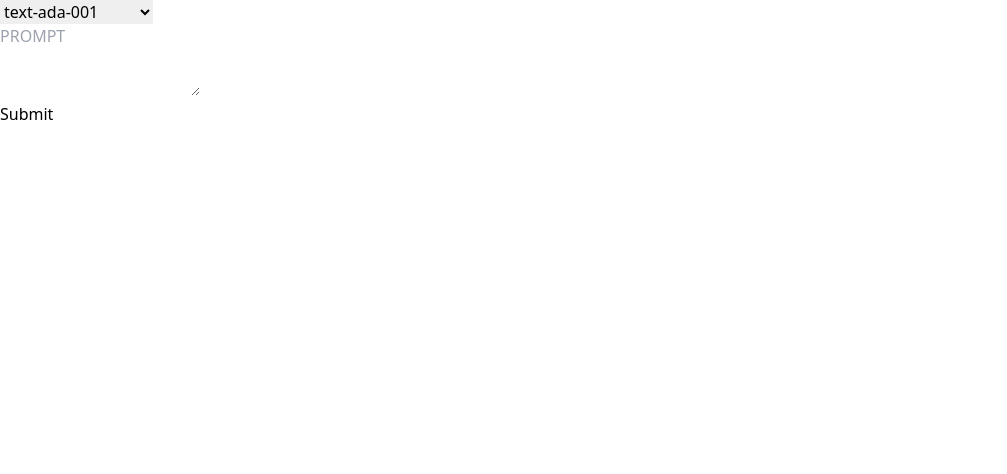
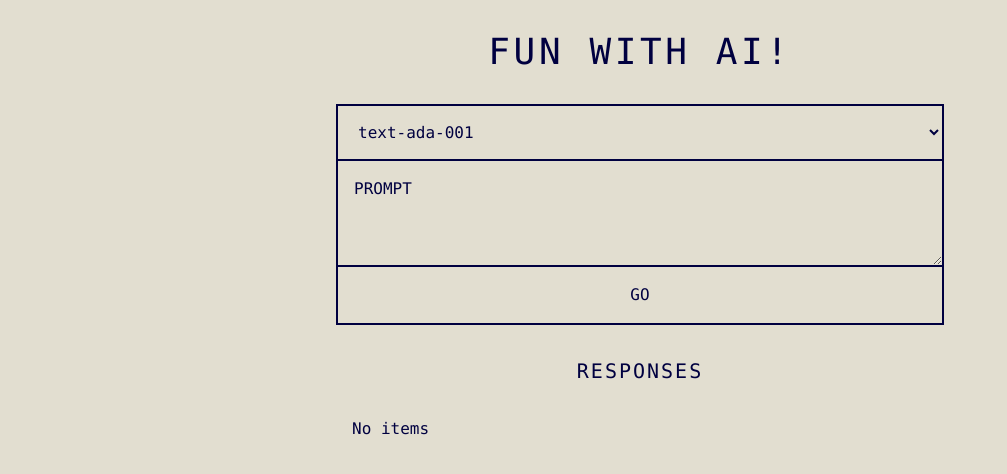
Before and after one commit to usamaa18/shopify-f2022-frontend, a React (Create React App) app: page / in a window 1280 px wide. Shown: the top 474 px of the page, without its empty margins (0-1007 px from the left). Built offline with nearby package versions, Linux system fonts and the light colour scheme.

Commit message:
added tailwind css

```diff
--- a/public/index.html
+++ b/public/index.html
@@ -1,14 +1,12 @@
 <!DOCTYPE html>
 <html lang="en">
+
 <head>
   <meta charset="utf-8" />
   <link rel="icon" href="%PUBLIC_URL%/favicon.ico" />
   <meta name="viewport" content="width=device-width, initial-scale=1" />
   <meta name="theme-color" content="#000000" />
-    <meta
-      name="description"
-      content="Web site created using create-react-app"
-    />
+  <meta name="description" content="Web site created using create-react-app" />
   <link rel="apple-touch-icon" href="%PUBLIC_URL%/logo192.png" />
   <!--
       manifest.json provides metadata used when your web app is installed on a
@@ -29,11 +27,35 @@
   <!-- <link href="https://cdn.jsdelivr.net/npm/bootstrap@5.2.0-beta1/dist/css/bootstrap.min.css" rel="stylesheet" integrity="sha384-0evHe/X+R7YkIZDRvuzKMRqM+OrBnVFBL6DOitfPri4tjfHxaWutUpFmBp4vmVor" crossorigin="anonymous">
     <script src="https://cdn.jsdelivr.net/npm/bootstrap@5.2.0-beta1/dist/js/bootstrap.bundle.min.js" integrity="sha384-pprn3073KE6tl6bjs2QrFaJGz5/SUsLqktiwsUTF55Jfv3qYSDhgCecCxMW52nD2" crossorigin="anonymous"></script>
      -->
+  <style>
+    @import url('https://fonts.googleapis.com/css2?family=Lato:wght@100;300;400&display=swap');
+  </style>
   <script src="https://cdn.tailwindcss.com"></script>
+  <script>
+    tailwind.config = {
+      theme: {
+        extend: {
+          colors: {
+            color1: '#e2ded0',
+            color2: '#000040'
+
+          },
+          screens: {
+            'sm': '640px',
+            'md': '640px',
+            'lg': '640px',
+            'xl': '640px',
+            '2xl': '640px',
+          }
+        }
+      }
+    }
+  </script>
 
   <title>React App</title>
 </head>
-  <body>
+
+<body class="bg-color1">
   <noscript>You need to enable JavaScript to run this app.</noscript>
   <div id="root"></div>
   <!--
@@ -47,4 +69,5 @@
       To create a production bundle, use `npm run build` or `yarn build`.
     -->
 </body>
+
 </html>
--- a/src/App.js
+++ b/src/App.js
@@ -27,7 +27,6 @@ async function getResponse(prompt, engine) {
   return response.json();
 }
 
-
 class App extends React.Component {
   constructor(props) {
     super(props);
@@ -36,6 +35,11 @@ class App extends React.Component {
       textAreaValue: "",
       itemArr: []
     }
+    // {
+    //   prompt: "prompt",
+    //     response: "data.choices[0].text",
+    //       engine: "engine"
+    // }
     this.handleTextAreaChange = this.handleTextAreaChange.bind(this);
     this.handleSelectChange = this.handleSelectChange.bind(this);
     this.handleSubmit = this.handleSubmit.bind(this);
@@ -55,7 +59,7 @@ class App extends React.Component {
       };
       console.log(newItem);
       this.setState(prevState => ({
-        itemArr: [...prevState.itemArr, newItem]
+        itemArr: [newItem, ...prevState.itemArr]
       }));
     });
 
@@ -73,31 +77,41 @@ class App extends React.Component {
   render() {
 
     return (
-      <div className="">
-        <form onSubmit={this.handleSubmit}>
-          <div className="">
-            <select className="" onChange={this.handleSelectChange} required>
+      <div className="container mx-auto font-mono text-color2 flex flex-col space-y-8 mt-8 font-['Lato'] font-light px-2 sm:px-4 ">
+        <p className='text-4xl text-center tracking-normal lg:tracking-widest'>FUN WITH AI!</p>
+        <form onSubmit={this.handleSubmit} class="flex flex-col space-y-0 border-2 border-color2 divide-color2 divide-y-2">
+          <select className="w-full m-0 p-4 text-color2 bg-color1 hover:bg-color2 focus:bg-color2 focus:text-color1 hover:text-color1" onChange={this.handleSelectChange} required>
             {engines.map(element => {
               return <option key={element}>{element}</option>
             })}
           </select>
-          </div>
-          <div className="">
-            <textarea className="" placeholder='PROMPT' rows="3" value={this.state.textAreaValue} onChange={this.handleTextAreaChange} required />
-
-          </div>
-          <div className="">
-
-            <button type="submit" className="">Submit</button>
-          </div>
+          <textarea className="w-full m-0 p-4 outline-0 focus:outline-none placeholder:text-color2 hover:placeholder:text-color1 bg-color1 text-color2 hover:bg-color2 hover:text-color1" placeholder='PROMPT' rows="3" value={this.state.textAreaValue} onChange={this.handleTextAreaChange} required />
+          <button type="submit" className="w-full m-0 p-4 text-color2 hover:bg-color2 hover:text-color1">GO</button>
         </form>
 
+        <div className='overflow-y-auto'>
+          <p className='text-xl text-center tracking-normal lg:tracking-widest mb-4'>RESPONSES</p>
+          {this.state.itemArr.length == 0 ? <p className='p-4'>{this.state.itemArr.length == 0 ? "No items" : ""}</p> : <div/>}
+
+          <div className='space-y-6 mb-6'>
             {this.state.itemArr.map((element, i) => {
-          return <div key={i}>
-            <p>{element.prompt}</p>
-            <p>{element.response}</p>
+              return <div key={i} className="border-2 border-color2 p-4 space-y-2">
+                <div className='flex flex-row'>
+                  <p className='basis-1/4 font-bold'>ENGINE</p>
+                  <p className='basis-3/4'>{element.engine}</p>
+                </div>
+                <div className='flex flex-row'>
+                  <p className='basis-1/4 font-bold'>PROMPT</p>
+                  <p className='basis-3/4'>{element.prompt}</p>
+                </div>
+                <div className='flex flex-row'>
+                  <p className='basis-1/4 font-bold'>RESPONSE</p>
+                  <p className='basis-3/4'>{element.response}</p>
+                </div>
               </div>
             })}
+          </div>
+        </div>
       </div>
     );
   }
```
Also changed, not shown: src/index.css (+7 -2 lines). Lines whose indentation alone changed are shown as unchanged.
